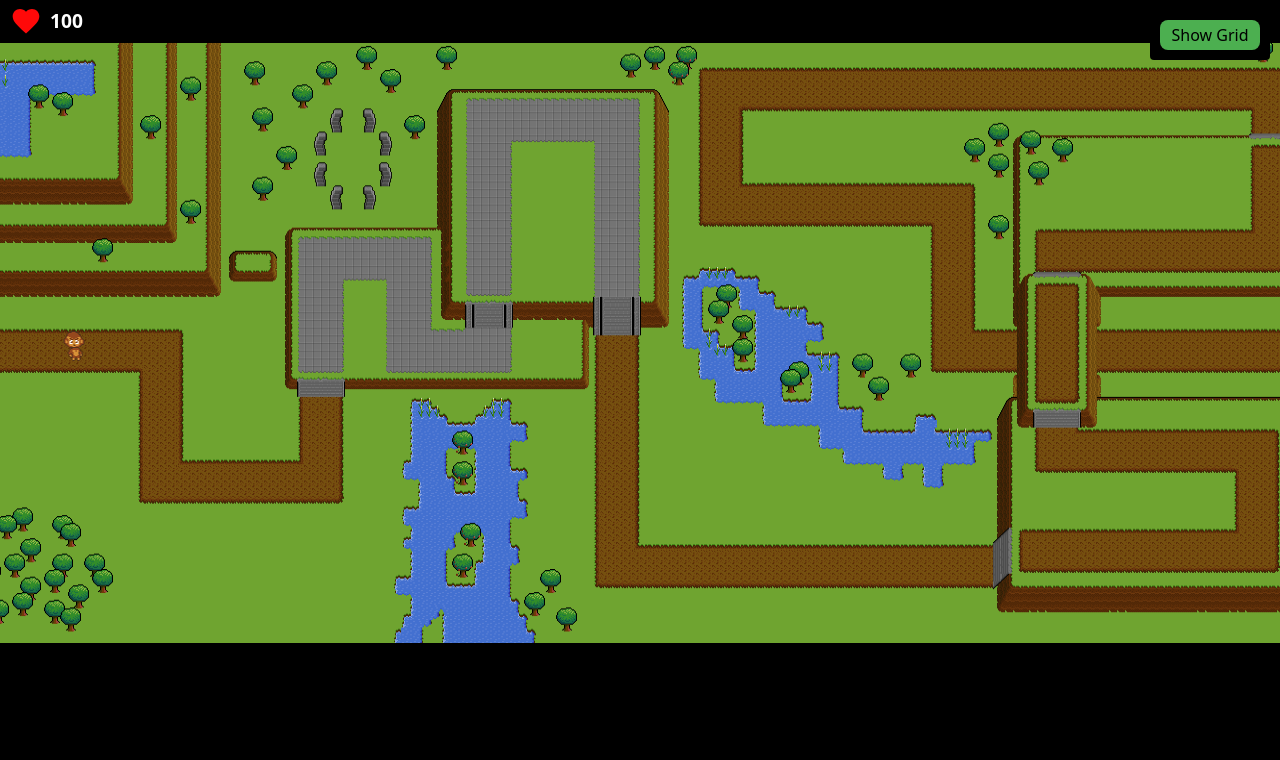
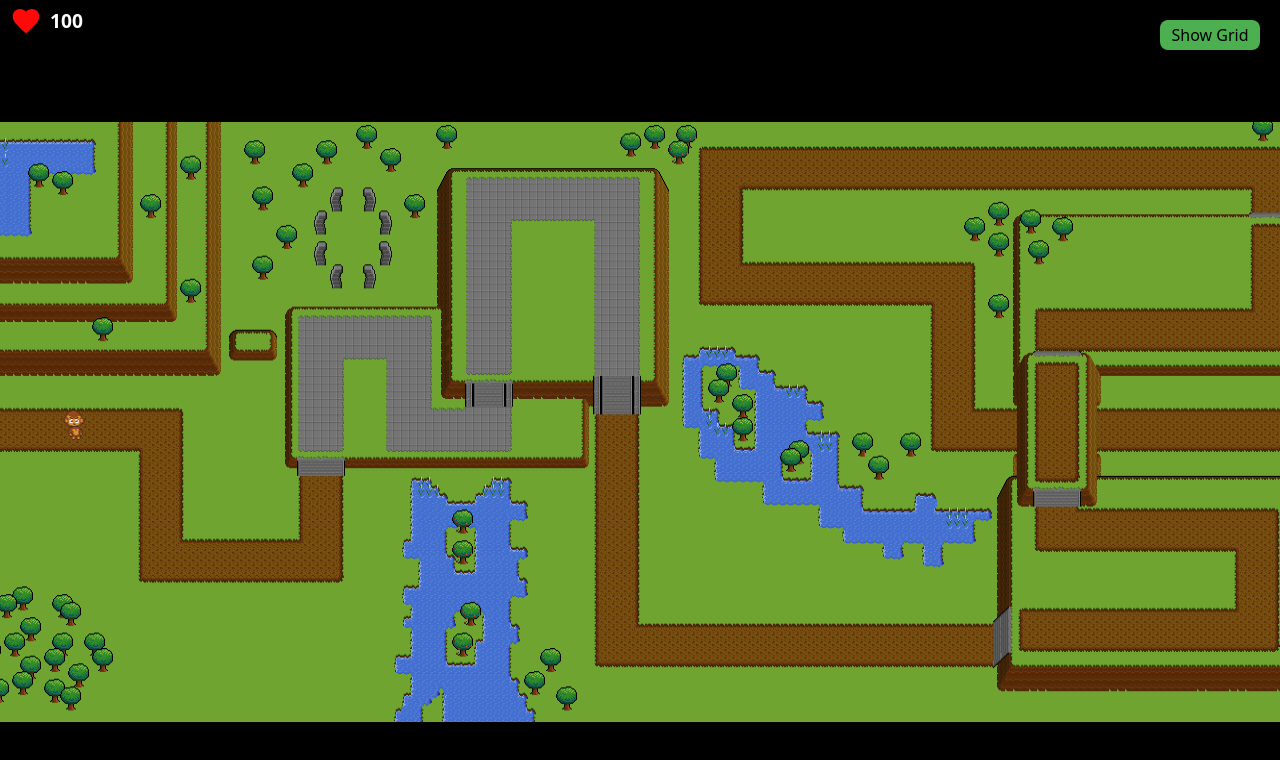
Before and after one commit to Suriya-Kodehode/Nettleserspill, a React (Vite) app: page /game in a window 1280 px wide. Shown: the top 760 px of the page. Built offline with nearby package versions, Linux system fonts and the light colour scheme.

Commit message:
adjust canvas display

```diff
--- a/src/CSSModules/game.module.css
+++ b/src/CSSModules/game.module.css
@@ -1,15 +1,39 @@
+
 .gameContainer {
   background-color: black;
   height: 100vh;
+
+  display: grid;
+  grid-template-areas:
+  "status status util"
+  "map map util"
+  "map map util"
+  ;
+
+  grid-template-columns: 1fr 1fr auto;
+  grid-template-rows: auto 1fr 1fr;
 }
 .playerStatus {
+  grid-area: status;
   width: fit-content;
 }
 
 .mapContainer {
+  grid-area: map;
+
   display: flex;
   justify-content: center;
   align-items: center;
   width: 100%;
   height: auto;
 }
+
+.utilityContainer {
+  grid-area: util;
+  display: flex;
+  flex-direction: column;
+  justify-content: center;
+  align-items: center;
+  width: fit-content;
+  height: auto;
+}
--- a/src/components/GameUtility/waveConfig.jsx
+++ b/src/components/GameUtility/waveConfig.jsx
@@ -1,8 +1,8 @@
 
 export const wavesForNewDawn = [
-    { monkey: 10 },
-    { monkey: 12 },
-    { monkey: 14 },
-    { monkey: 16 },
-    { monkey: 20 },
+    { monkey: 10 }, // 1st wave
+    { monkey: 12 }, // 2nd wave
+    { monkey: 14 }, // 3rd wave
+    { monkey: 16 }, // 4th wave
+    { monkey: 20 }, // 5th wave
 ]
--- a/src/pages/game.jsx
+++ b/src/pages/game.jsx
@@ -17,16 +17,19 @@ function Game() {
   const { width: canvasWidth, height: canvasHeight } = mapConfigs[mapName];
 
   return (
+    <>
         <div className={styles.gameContainer}>
           <div className={styles.playerStatus}>
             <PlayerStatus player={player} />
           </div>
+          <div className={styles.utilityContainer}>
             <ToggleGrid
               showGrid={showGrid}
               onToggle={() => setShowGrid(!showGrid)}
               gridCellSize={gridCellSize}
               onCellSizeChange={setGridCellSize}
             />
+          </div>
           <div className={styles.mapContainer}>
             <div style={{ position: "relative", width: canvasWidth, height: canvasHeight }}>
               <Canvas
@@ -45,6 +48,7 @@ function Game() {
             </div>
           </div>
         </div>
+    </>
   );
 }
 
```
Lines whose indentation alone changed are shown as unchanged.
